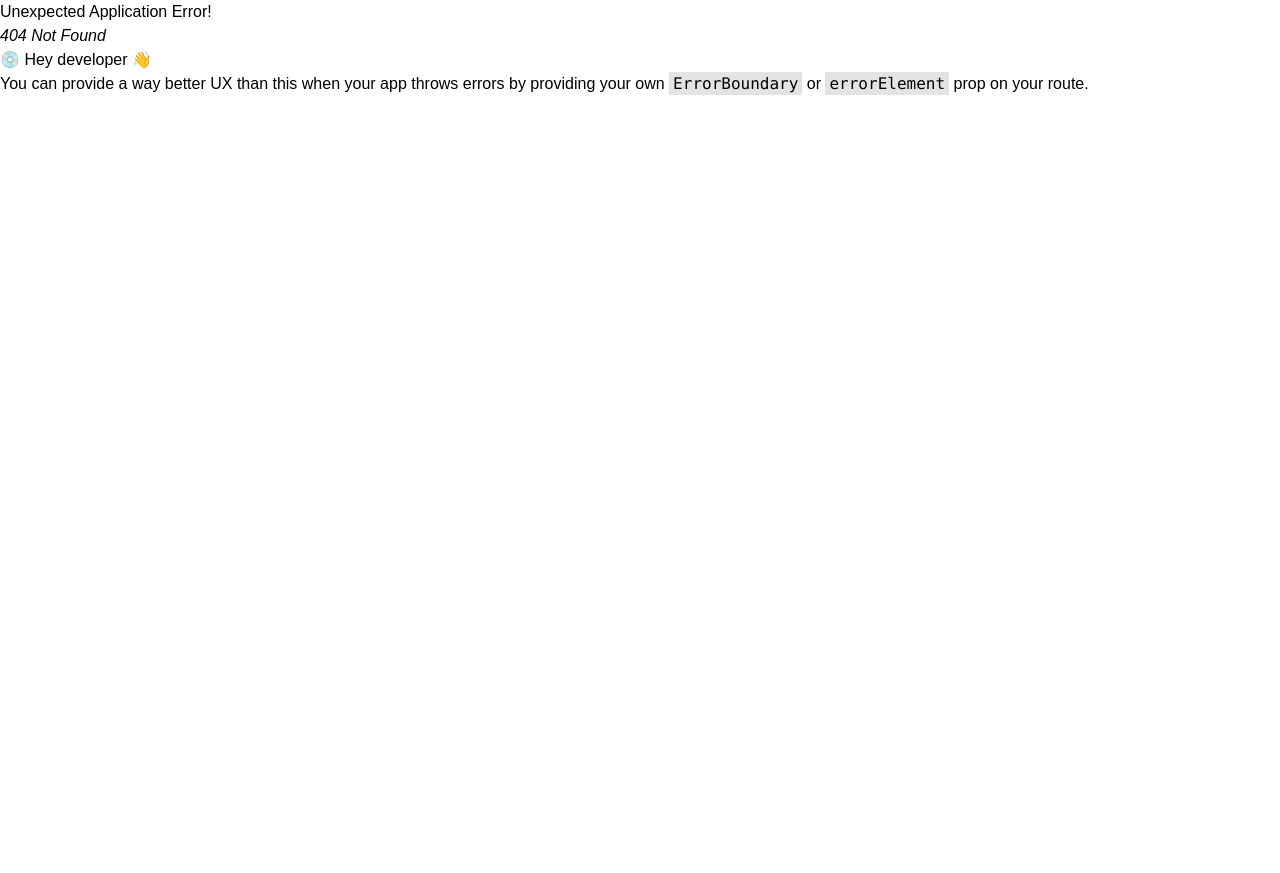
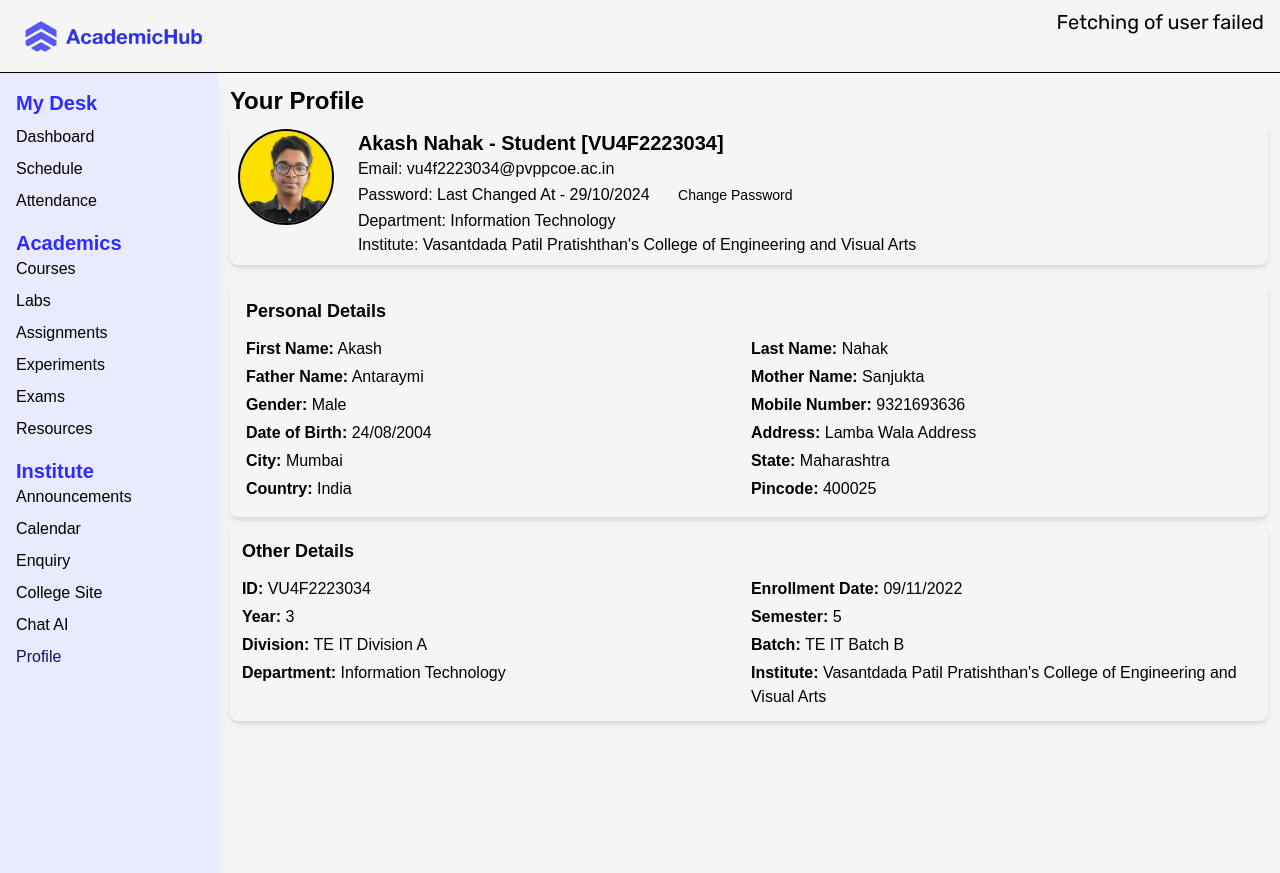
Before and after one commit to ak2484/AcademicHub-Frontend, a React (Vite) app: page /layout/profile in a window 1280 px wide. Before the commit this address had no page. Before the commit the page ends 800 px from the top, so only its background shows below. Built offline with nearby package versions, Linux system fonts and the light colour scheme; no server answers; a web font is replaced by a local one.

Commit message:
Added profile and make change in layout overflow

```diff
--- a/src/components/Dashboards/DashNavBar/DashNavBar.jsx
+++ b/src/components/Dashboards/DashNavBar/DashNavBar.jsx
@@ -49,7 +49,7 @@ export default function DashNavBar() {
               <div className='flex items-center flex-shrink-0 '>
                 <img
                   className='h-12 w-auto mr-2 '
-                  src='./src/assets/AcademicHubLogo2.png'
+                  src='../src/assets/AcademicHubLogo2.png'
                   alt='logo'
                 />
               </div>
--- a/src/components/Dashboards/Dashboard1/DashComponents/Profile.jsx
+++ b/src/components/Dashboards/Dashboard1/DashComponents/Profile.jsx
@@ -1,37 +1,49 @@
 import React from "react";
-import "./StudentProfile.css"; // Import CSS file
 
 const StudentProfile = () => {
   return (
-    <div className="container">
+    <div className="flex flex-col min-h-screen bg-gray-100">
+      {/* Page Container */}
+      <div className="p-3 w-full max-w-6xl mx-auto">
+        <h2 className="text-2xl font-bold text-indigo-700 mb-1">Your Profile</h2>
 
-      {/* Main Content */}
-      <main className="main-content">
-        <div className="profile-card">
-          {/* Profile Header */}
-          <div className="profile-header">
+        {/* Profile Card */}
+        <div className="bg-white p-2 rounded-lg shadow-md">
+          <div className="flex flex-col md:flex-row items-center md:items-start">
+            {/* Profile Image */}
             <img
-              src="./src/assets/Akash.jpg"
+              src="/src/assets/Akash.jpg"
               alt="Profile"
-              className="profile-img"
+              className="w-24 h-24 rounded-full border-2 border-indigo-500"
             />
-            <div className="profile-info">
-              <h2>Akash Nahak</h2>
-              <p>Student [VU4F2223034]</p>
-              <p>Email: vu4f2223034@pvppcoe.ac.in</p>
-              <p>
+            {/* Profile Info */}
+            <div className="md:ml-6 mt-2 md:mt-0 text-center md:text-left">
+              <h3 className="text-xl font-bold text-indigo-800">
+                Akash Nahak - Student [VU4F2223034]
+              </h3>
+              <p className="text-gray-600">Email: vu4f2223034@pvppcoe.ac.in</p>
+              <p className="text-gray-600">
                 Password: Last Changed At - 29/10/2024{" "}
-                <button className="change-password-btn">Change Password</button>
+                <button className="ml-3 px-3 py-1 bg-indigo-600 text-white text-sm rounded-md hover:bg-indigo-700">
+                  Change Password
+                </button>
               </p>
-              <p>Department: Information Technology</p>
-              <p>Institute: Vasantdada Patil Pratishthan's College of Engineering and Visual Arts</p>
+              <p className="text-gray-600">
+                Department: Information Technology
+              </p>
+              <p className="text-gray-600">
+                Institute: Vasantdada Patil Pratishthan's College of Engineering and Visual Arts
+              </p>
+            </div>
           </div>
         </div>
 
         {/* Personal Details */}
-          <div className="details-section">
-            <h3>Personal Details</h3>
-            <div className="details-grid">
+        <div className="bg-white p-4 rounded-lg shadow-md mt-4">
+          <h3 className="text-lg font-semibold text-indigo-800 mb-3">
+            Personal Details
+          </h3>
+          <div className="grid grid-cols-1 md:grid-cols-2 gap-1">
             <p><strong>First Name:</strong> Akash</p>
             <p><strong>Last Name:</strong> Nahak</p>
             <p><strong>Father Name:</strong> Antaraymi</p>
@@ -48,9 +60,11 @@ const StudentProfile = () => {
         </div>
 
         {/* Other Details */}
-          <div className="details-section">
-            <h3>Other Details</h3>
-            <div className="details-grid">
+        <div className="bg-white p-3 rounded-lg shadow-md mt-2">
+          <h3 className="text-lg font-semibold text-indigo-800 mb-3">
+            Other Details
+          </h3>
+          <div className="grid grid-cols-1 md:grid-cols-2 gap-1">
             <p><strong>ID:</strong> VU4F2223034</p>
             <p><strong>Enrollment Date:</strong> 09/11/2022</p>
             <p><strong>Year:</strong> 3</p>
@@ -58,11 +72,13 @@ const StudentProfile = () => {
             <p><strong>Division:</strong> TE IT Division A</p>
             <p><strong>Batch:</strong> TE IT Batch B</p>
             <p><strong>Department:</strong> Information Technology</p>
-              <p><strong>Institute:</strong> Vasantdada Patil Pratishthan's College of Engineering and Visual Arts</p>
+            <p>
+              <strong>Institute:</strong> Vasantdada Patil Pratishthan's College
+              of Engineering and Visual Arts
+            </p>
           </div>
         </div>
       </div>
-      </main>
     </div>
   );
 };
--- a/src/components/Dashboards/Dashboard1/DashComponents/StudentProfile.css
+++ b/src/components/Dashboards/Dashboard1/DashComponents/StudentProfile.css
@@ -8,7 +8,7 @@
 
   .container {
     display: flex;
-    min-height: 100vh;
+    min-height: 0vh;
     background-color: #f3f4f6;
   }
 
--- a/src/components/Dashboards/Dashboard1/Dashboard1.jsx
+++ b/src/components/Dashboards/Dashboard1/Dashboard1.jsx
@@ -41,7 +41,7 @@ const Dashboard1 = () => {
         <div className="profile-card">
           <div className="profile-info">
             <img
-              src="./src/assets/Akash.jpg"
+              src="../src/assets/Akash.jpg"
               alt="Profile"
               className="profile-img"
             />
--- a/src/components/Dashboards/SideBar/SideBar.jsx
+++ b/src/components/Dashboards/SideBar/SideBar.jsx
@@ -12,7 +12,7 @@ export default function SideBar() {
     <>
       {/* Mobile Toggle Button */}
       <button
-        className="md:hidden fixed top-4 left-4 z-50 bg-blue-600 text-white p-2 rounded-lg shadow-lg"
+        className="md:hidden fixed top-3 left-4 z-50 bg-blue-600 text-white p-2 rounded-lg shadow-lg"
         onClick={toggleSidebar}
       >
         {isOpen ? <IoClose size={28} /> : <IoMenu size={28} />}
@@ -20,16 +20,16 @@ export default function SideBar() {
 
       {/* Sidebar Container */}
       <div
-        className={`fixed md:static top-0 left-0 h-screen w-64 bg-lavender-web p-6 shadow-lg transition-transform md:translate-x-0 ${
+        className={`fixed md:static top-0 left-0 h-screen w-64 bg-lavender-web p-4 shadow-lg transition-transform md:translate-x-0 ${
           isOpen ? "translate-x-0" : "-translate-x-full"
         } z-40`}
       >
-        <h2 className="text-xl font-bold text-palatinate-blue mb-4">My Desk</h2>
+        <h2 className="text-xl font-bold text-palatinate-blue mb-2">My Desk</h2>
 
         <ul className="space-y-2">
           <li>
             <NavLink
-              to="/layout/dashboard"
+              to="/layout/dashboard1"
               className={({ isActive }) => `${isActive ? activeStyle : ""}`}
             >
               Dashboard
@@ -53,7 +53,7 @@ export default function SideBar() {
           </li>
         </ul>
 
-        <h2 className="text-xl font-bold mt-6 text-palatinate-blue">Academics</h2>
+        <h2 className="text-xl font-bold mt-4 text-palatinate-blue">Academics</h2>
         <ul className="space-y-2">
           <li>
             <NavLink
@@ -105,7 +105,7 @@ export default function SideBar() {
           </li>
         </ul>
 
-        <h2 className="text-xl font-bold mt-6 text-palatinate-blue">Institute</h2>
+        <h2 className="text-xl font-bold mt-4 text-palatinate-blue">Institute</h2>
         <ul className="space-y-2">
           <li>
             <NavLink
@@ -149,6 +149,14 @@ export default function SideBar() {
               Chat AI
             </NavLink>
           </li>
+          <li>
+            <NavLink
+              to="/layout/profile"
+              className={({ isActive }) => `${isActive ? activeStyle : ""}`}
+            >
+              Profile
+            </NavLink>
+          </li>
         </ul>
       </div>
     </>
--- /dev/null
+++ b/src/components/UserCRUD/UserData.jsx
@@ -0,0 +1,212 @@
+import React, { Component } from "react";
+import axios from "axios";
+import { API_URL } from "../../constants";
+
+class UserData extends Component {
+  constructor(props) {
+    super(props);
+    this.state = {
+      userData: [],
+      name: "",
+      gender: "",
+      address: "",
+      contact: "",
+      editIndex: null,
+    };
+  }
+
+  componentDidMount() {
+    this.fetchUserData();
+  }
+
+  fetchUserData = () => {
+    axios
+      .get(`${API_URL}/api/users`)
+      .then((response) => {
+        this.setState({ userData: response.data });
+      })
+      .catch((error) => {
+        console.error("Error fetching data:", error);
+      });
+  };
+
+  handleInputChange = (e) => {
+    this.setState({ [e.target.name]: e.target.value });
+  };
+
+  handleAddUser = () => {
+    const { name, gender, address, contact, editIndex } = this.state;
+    if (name && gender && address && contact) {
+      if (editIndex === null) {
+        const newUser = { name, gender, address, contact };
+        axios
+          .post(`${API_URL}/api/users`, newUser)
+          .then((response) => {
+            this.setState((prevState) => ({
+              userData: [...prevState.userData, response.data],
+              name: "",
+              gender: "",
+              address: "",
+              contact: "",
+            }));
+          })
+          .catch((error) => {
+            console.error("Error adding user:", error);
+          });
+      } else {
+        const updatedUser = { id: editIndex, name, gender, address, contact };
+        axios
+          .put(`${API_URL}/api/users/${editIndex}`, updatedUser)
+          .then(() => {
+            const updatedData = [...this.state.userData];
+            const index = updatedData.findIndex(
+              (user) => user.id === editIndex
+            );
+            updatedData[index] = updatedUser;
+            this.setState({
+              userData: updatedData,
+              name: "",
+              gender: "",
+              address: "",
+              contact: "",
+              editIndex: null,
+            });
+          })
+          .catch((error) => {
+            console.error("Error updating user:", error);
+          });
+      }
+    } else {
+      alert("Please fill all fields.");
+    }
+  };
+
+  handleEditUser = (id) => {
+    const user = this.state.userData.find((user) => user.id === id);
+    this.setState({
+      name: user.name,
+      gender: user.gender,
+      address: user.address,
+      contact: user.contact,
+      editIndex: id,
+    });
+  };
+
+  handleDeleteUser = (userId) => {
+    axios
+      .delete(`${API_URL}/api/users/${userId}`)
+      .then(() => {
+        const updatedUserData = this.state.userData.filter(
+          (user) => user.id !== userId
+        );
+        this.setState({ userData: updatedUserData });
+      })
+      .catch((error) => {
+        console.error("Error deleting user:", error);
+        alert("Error deleting user. Please try again later.");
+      });
+  };
+
+  render() {
+    const { name, gender, address, contact, userData } = this.state;
+
+    return (
+      <div className="container mt-5">
+        <h2 className="text-center mb-4">User Data</h2>
+        <div className="row">
+          <div className="col-md-4">
+            <input
+              type="text"
+              className="form-control mb-2"
+              placeholder="Name"
+              name="name"
+              value={name}
+              onChange={this.handleInputChange}
+            />
+          </div>
+          <div className="col-md-2">
+            <select
+              className="form-control mb-2"
+              name="gender"
+              value={gender}
+              onChange={this.handleInputChange}
+            >
+              <option value="">Gender</option>
+              <option value="Male">Male</option>
+              <option value="Female">Female</option>
+            </select>
+          </div>
+          <div className="col-md-4">
+            <input
+              type="text"
+              className="form-control mb-2"
+              placeholder="Address"
+              name="address"
+              value={address}
+              onChange={this.handleInputChange}
+            />
+          </div>
+          <div className="col-md-2">
+            <input
+              type="text"
+              className="form-control mb-2"
+              placeholder="Contact"
+              name="contact"
+              value={contact}
+              onChange={this.handleInputChange}
+            />
+          </div>
+          <div className="col-md-12 text-center">
+            <button
+              className="btn btn-primary m-4"
+              onClick={this.handleAddUser}
+            >
+              {this.state.editIndex === null ? "Add User" : "Update User"}
+            </button>
+          </div>
+        </div>
+        <div className="row mt-4 mb-4">
+          <div className="col-md-12">
+            <table className="table table-striped table-bordered">
+              <thead>
+                <tr>
+                  <th className="text-center">Name</th>
+                  <th className="text-center">Gender</th>
+                  <th className="text-center">Address</th>
+                  <th className="text-center">Contact</th>
+                  <th className="text-center">Action</th>
+                </tr>
+              </thead>
+              <tbody>
+                {userData.map((user, index) => (
+                  <tr key={index}>
+                    <td className="text-center">{user.name}</td>
+                    <td className="text-center">{user.gender}</td>
+                    <td className="text-center">{user.address}</td>
+                    <td className="text-center">{user.contact}</td>
+                    <td className="text-center">
+                      <button
+                        className="btn btn-primary btn-sm m-2 px-4"
+                        onClick={() => this.handleEditUser(user.id)}
+                      >
+                        Edit
+                      </button>
+                      <button
+                        className="btn btn-danger btn-sm m-2 px-3"
+                        onClick={() => this.handleDeleteUser(user.id)}
+                      >
+                        Delete
+                      </button>
+                    </td>
+                  </tr>
+                ))}
+              </tbody>
+            </table>
+          </div>
+        </div>
+      </div>
+    );
+  }
+}
+
+export default UserData;
--- /dev/null
+++ b/src/context/UserContext.jsx
@@ -0,0 +1,31 @@
+import React, { createContext, useContext, useState, useEffect } from "react";
+import axios from "axios";
+
+// Create the context
+const UserContext = createContext();
+
+// Custom hook to use the context
+export const useUser = () => {
+  return useContext(UserContext);
+};
+
+// Provider component
+export const UserProvider = ({ children }) => {
+  const [userData, setUserData] = useState(() => {
+    // Load user data from local storage on component mount
+    const storedUserData = localStorage.getItem("userData");
+    return storedUserData ? JSON.parse(storedUserData) : {}; // Provide a default empty object if no data in localStorage
+  });
+
+  // Update user data and store it in local storage
+  const updateUser = (data) => {
+    setUserData(data);
+    localStorage.setItem("userData", JSON.stringify(data));
+  };
+
+  return (
+    <UserContext.Provider value={{ userData, updateUser }}>
+      {children}
+    </UserContext.Provider>
+  );
+};
--- a/src/layouts/Layout.jsx
+++ b/src/layouts/Layout.jsx
@@ -8,11 +8,11 @@ export default function Layout() {
   const isDashboardPage = location.pathname.startsWith("/layout");
 
   return (
+
     <div className="flex flex-col min-h-screen">
       {/* Navbar */}
       <div className="sticky top-0 z-10">
         <DashNavBar />
-      </div>
 
       {/* Main Content */}
       <div className="flex flex-1 w-full">
@@ -23,6 +23,7 @@ export default function Layout() {
         <div className={`flex w-full bg-white-smoke ${isDashboardPage ? "" : "justify-center items-center"}`}>
           <Outlet />
         </div>
+        </div>
       </div>
     </div>
   );
--- a/src/routes.jsx
+++ b/src/routes.jsx
@@ -18,6 +18,7 @@ import LandingPage from "./pages/LandingPage.jsx";
 import LoginForm from "./components/Forms/AuthorizationForms/LoginForm.jsx";
 import EnrollForm from "./components/Forms/AuthorizationForms/EnrollForm.jsx";
 import Chatbot from "./chat/Chatbot.jsx";
+import StudentProfile from "./components/Dashboards/Dashboard1/DashComponents/Profile.jsx";
 // import Layout from "./layouts/Layout";
 
 const router = createBrowserRouter(
@@ -27,8 +28,10 @@ const router = createBrowserRouter(
       <Route path="loginForm" element={<LoginForm />} />
       <Route path="layout" element={<Layout />}>
       <Route path="chat" element={<Chatbot />} />
+      <Route path="profile" element={<StudentProfile />} />
 
         <Route index element={<Dashboard1 />} />
+        <Route path="dashboard1" element={<Dashboard1 />} />
         <Route path="schedule" element={<Schedule />} />
         <Route path="attendance" element={<AttendanceForm students={[
           { id: 1, name: "John Doe" },
```
Also changed, not shown: src/assets/education_logo.png (added), src/assets/login_details.txt (added). Lines whose indentation alone changed are shown as unchanged.
